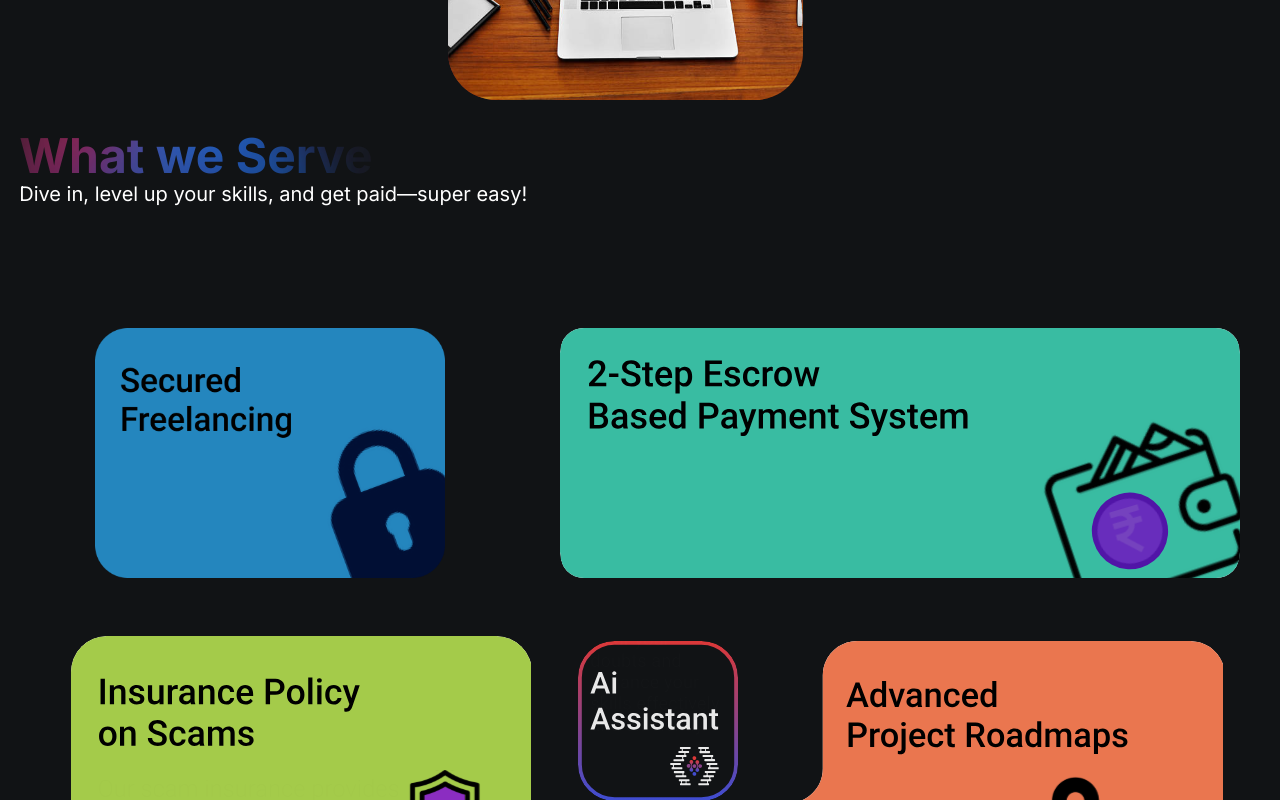
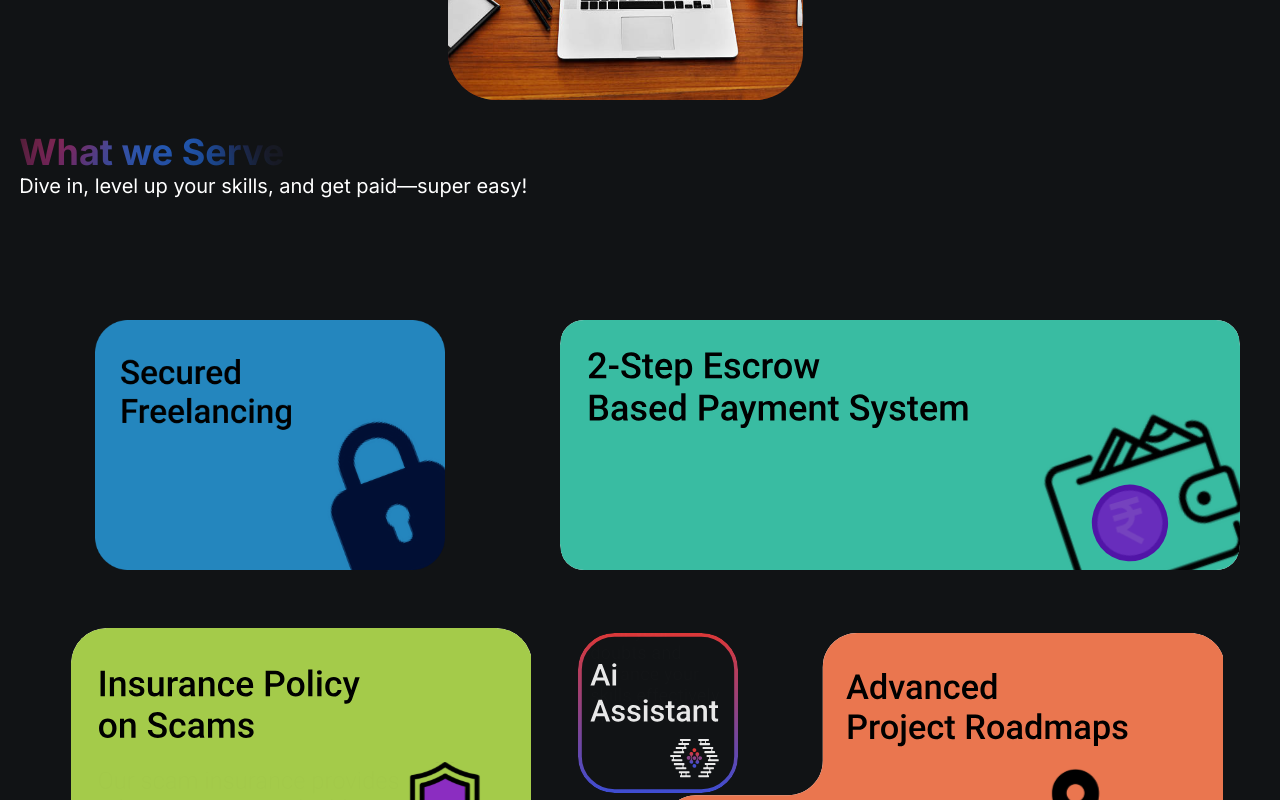
Before and after one commit to Kickstart-in-net/frontend, a Next.js app: page / in a window 1280 px wide. Shown: the part 1880-2680 px from the top of the page. Built offline with nearby package versions, Linux system fonts and the light colour scheme.

Commit message:
Revert "Merge branch 'dev/lowerLanding' into dev/upper_half"
This reverts commit 89ff62835149aadd48b1f1a68baf9d177e79b46a, reversing
changes made to 713e89a304e5a5c21375fe297c9894d0abbe20f5.

```diff
--- a/components/shared/Features.tsx
+++ b/components/shared/Features.tsx
@@ -19,7 +19,7 @@ const WhatWeServe = () => {
 
   return (
     <div className='w-[97%]'>
-      <span className="text-5xl  mt-10 font-bold text-transparent bg-clip-text-image mb-4">
+      <span className="text-4xl  mt-10 font-bold text-transparent bg-clip-text-image mb-4">
         What we Serve
       </span>
       <p className=" text-xl">Dive in, level up your skills, and get paid—super easy!</p>
--- a/components/shared/Footer.tsx
+++ b/components/shared/Footer.tsx
@@ -68,7 +68,7 @@ function Footer() {
       </div>
 
       {/* Copyright info */}
-      <div className="flex items-center text-lg mt-8 text-white pb-2">
+      <div className="flex items-center text-xl mt-8 text-white">
         <h1 className="font-bold pl-7">&copy; Copyright 2024 Kickstart Inc.</h1>
         <p className="ml-4">All rights reserved.</p>
         <ul className="pl-7 list-disc flex space-x-7 cursor-pointer underline underline-offset-4">
```
